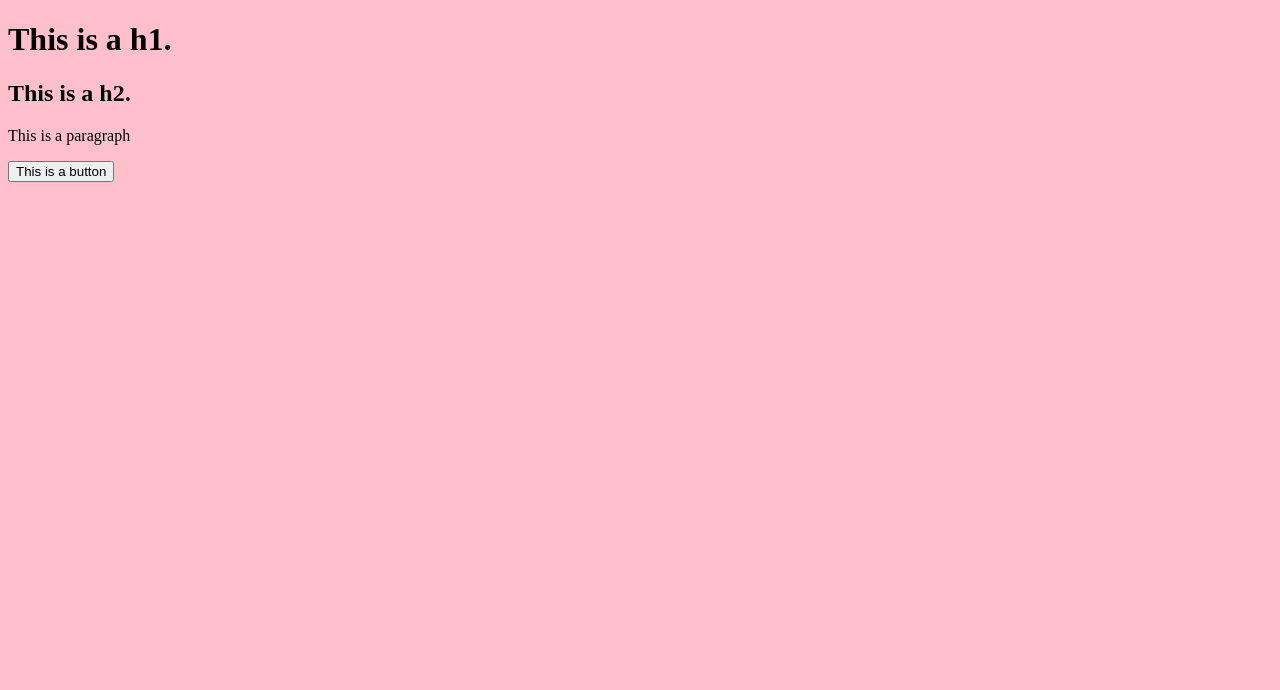
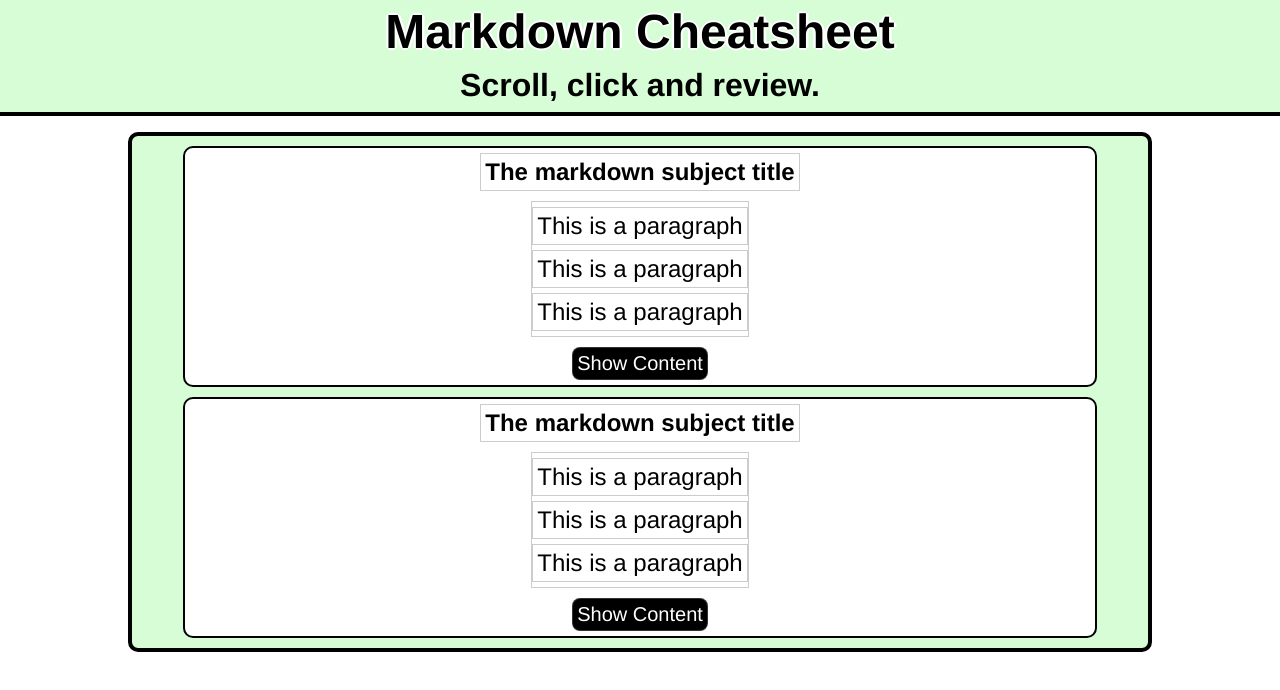
Before and after one commit to StewartMacLeman/Markdown-Cheat-Sheet, a plain HTML site: page index.html in a window 1280 px wide. Drawn offline with Linux system fonts and the light colour scheme.

Commit message:
Basic layout styles.

```diff
--- a/index.html
+++ b/index.html
@@ -12,10 +12,39 @@
   </head>
 
   <body>
-    <h1>This is a h1.</h1>
-    <h2>This is a h2.</h2>
-    <p>This is a paragraph</p>
-    <button type="button">This is a button</button>
+
+    <header class="header">
+      <h1>Markdown Cheatsheet</h1>
+      <h2>Scroll, click and review.</h2>
+    </header>
+
+    <main class="main">
+
+      <div class="mkTopicCont">
+        <h3>The markdown subject title</h3>
+
+        <div class="">
+          <p>This is a paragraph</p>
+          <p>This is a paragraph</p>
+          <p>This is a paragraph</p>
+        </div>
+
+        <button type="button" class="showButton">Show Content</button>
+      </div>
+
+      <div class="mkTopicCont">
+        <h3>The markdown subject title</h3>
+
+        <div class="">
+          <p>This is a paragraph</p>
+          <p>This is a paragraph</p>
+          <p>This is a paragraph</p>
+        </div>
+
+        <button type="button" class="showButton">Show Content</button>
+      </div>
+
+    </main>
 
   </body>
 </html>
--- a/main.js
+++ b/main.js
@@ -1,3 +1,35 @@
 "use strict";
 
-console.log("hello!");
+let contentArray = [
+  {
+    h3Title: "The Markdown Subject Title",
+    paragraphContent: "This is a Paragraph.",
+  },
+  {
+    h3Title: "The Markdown Subject Title",
+    paragraphContent: "This is a Paragraph.",
+  },
+  {
+    h3Title: "The Markdown Subject Title",
+    paragraphContent: "This is a Paragraph.",
+  },
+  {
+    h3Title: "The Markdown Subject Title",
+    paragraphContent: "This is a Paragraph.",
+  }
+];
+
+// Global variables. ----------------------------------------
+let displayContentButton = document.querySelectorAll(".showButton");
+
+
+// Show the content of each topic. ---------------------------
+for (let i = 0; i < displayContentButton.length; i++){
+  displayContentButton[i].addEventListener("click", displayContent);
+}
+//
+function displayContent(e){
+  let prevElement = e.target.previousElementSibling;
+  prevElement.classList.toggle("hide");
+  // console.log("Hello from the button!");
+}
--- a/styles.css
+++ b/styles.css
@@ -1,3 +1,101 @@
+html {
+  font-size: 16px;
+  box-sizing: border-box;
+}
+*, *:before, *:after {
+  box-sizing: inherit;
+}
+:root {
+  --palegreen: rgba(152, 251, 152, 0.4);
+  --greyBorder : rgba(128, 128, 128, 0.4);
+}
+
 body {
-  background-color: pink;
+  margin: 0 auto;
+  display: flex;
+  flex-direction: column;
+  align-items: center;
 }
+
+h1 { font-size: 3rem; }
+h2 { font-size: 2rem; }
+h3 { font-size: 1.5rem; }
+p { font-size: 1.5rem; }
+button { font-size: 1.25rem; }
+
+h1, h2, h3, p, button {
+  font-family: helvetica, tahoma, serif;
+  text-align: center;
+  margin: 0 auto;
+  padding: .25rem;
+  background-color: none;
+}
+/* Button styles. ---------------------------------------- */
+ button {
+   background-color: black;
+   color: white;
+   border-radius: 8px;
+ }
+ button:hover {
+   background-color: white;
+   color: black;
+   cursor: pointer;
+ }
+ /* The header container. ---------------------------------- */
+ .header {
+   width: 100%;
+   background-color: var(--palegreen);
+   border-bottom: .25rem solid black;
+   padding-bottom: .25rem;
+ }
+ .header h1 {
+   text-shadow: 0 0.15rem white, 0.15rem 0 white, 0 -0.15rem white, -0.15rem 0 white;
+ }
+ /* The main container. ------------------------------------- */
+ .main {
+   width: 80%;
+   margin-top: 1rem;
+   background-color: var(--palegreen);
+   border: .25rem solid black;
+   border-radius: 10px;
+ }
+ .main * {
+   margin: 10px auto;
+ }
+ /* Markdown individual point container. --------------------- */
+.mkTopicCont {
+  width: 90%;
+  border: .15rem solid black;
+  background-color: white;
+  border-radius: 10px;
+  display: flex;
+  flex-direction: column;
+  align-items: center;
+}
+.mkTopicCont * {
+  margin: 5px auto;
+  border: .1rem solid var(--greyBorder);
+}
+/* The hide and invisible classes. ------------------------------*/
+.hide {
+  display: none;
+}
+
+/* Media queries.----------------------------------------------- */
+@media screen and (max-width: 850px){
+  .main { width: 90%; }
+}
+@media screen and (max-width: 650px){
+  html { font-size: 12px; }
+
+  .main *, .mkTopicCont *  {
+    border-radius: 8px;
+  }
+  button { border-radius: 6px; }
+}
+@media screen and (max-width: 550px){
+  .main { width: 96%; }
+}
+@media screen and (max-width: 450px){
+  html { font-size: 10px; }
+}
```
